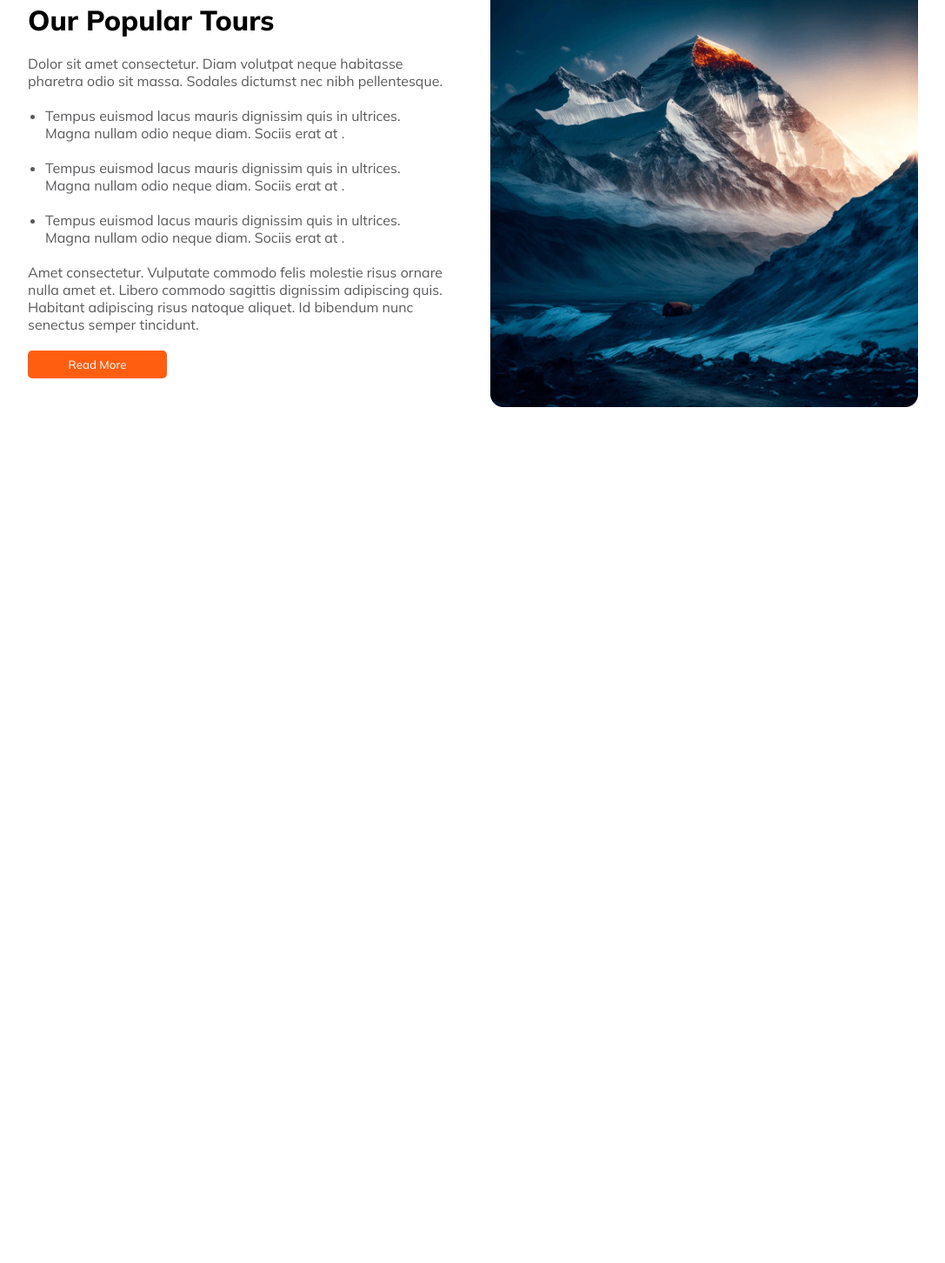
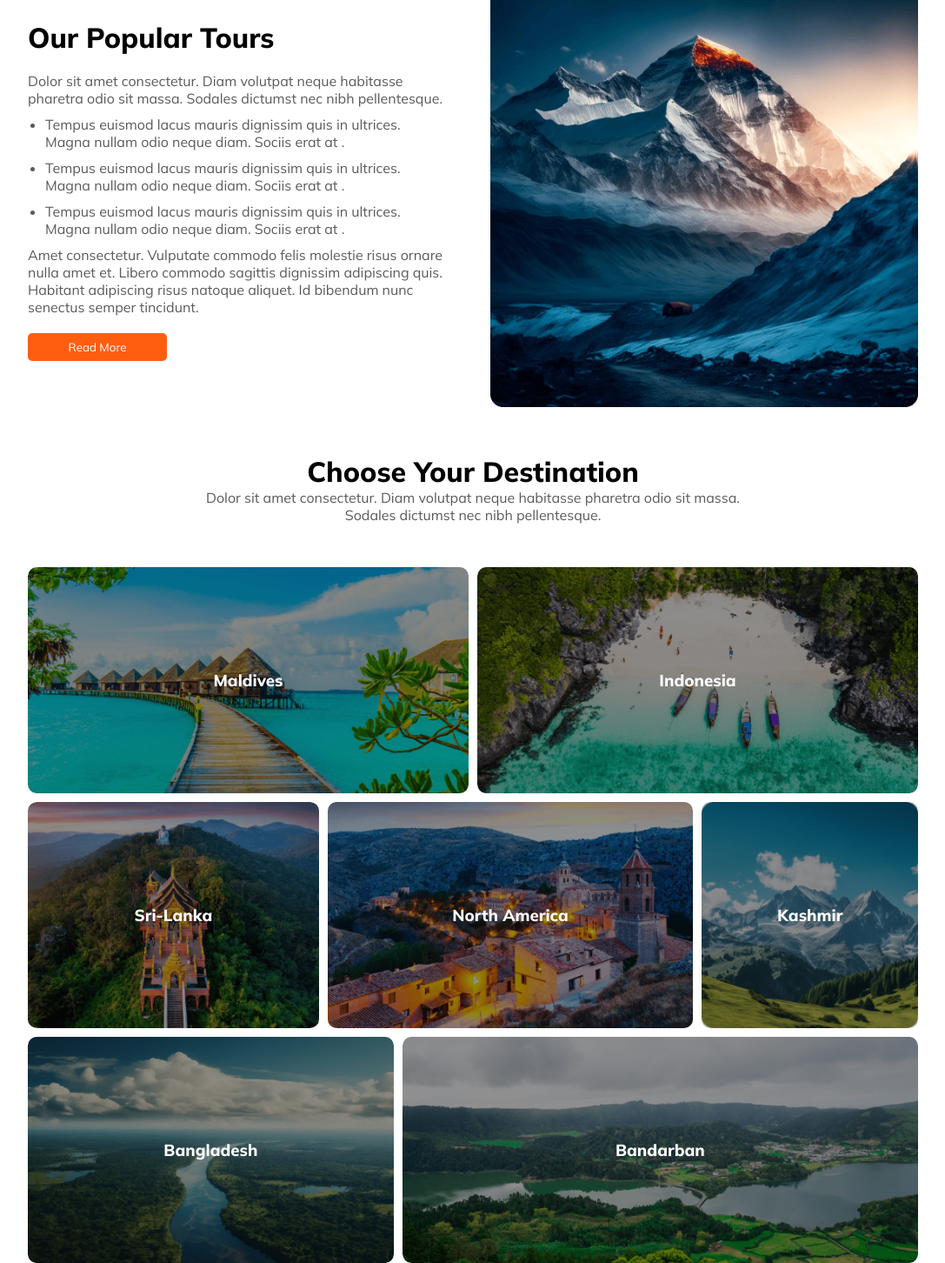
Before and after one commit to Paban09/ph-second-assignment, a plain HTML site: page index.html in a window 1280 px wide. Shown: the part 823-2275 px from the top of the page at 87% size, without its empty margins (96-1183 px from the left). Before the commit the page ends 1295 px from the top, so only its background shows below. Drawn offline with Linux system fonts and the light colour scheme.

Commit message:
destination-responsive-updated

```diff
--- a/css/style.css
+++ b/css/style.css
@@ -13,6 +13,7 @@
 :root{
     --orange-color:rgb(255,94,16);
     --white-color:rgb(255,255,255);
+    --black-color:rgb(0,0,0);
     --text-color:rgb(90,90,93);
     --form-text-color:rgb(152,152,153);
 
@@ -45,8 +46,18 @@
     margin-top: 50px;
 }
 
+
+
+.common-content{
+    width: 65%;
+    text-align: center;
+   /* border: 1px solid red; */
+
+}
+
 .common-heading{
     font-weight: var(--heading-font-weight);
+    color: var(--black-color);
     font-size: 2rem;
 }
 
@@ -181,7 +192,100 @@
     width: 100%;
 }
 
+/* destination section  */
+.destination{
+    /* border: 1px solid rebeccapurple; */
+    display: flex;
+    flex-direction: column;
+    align-items: center;
+    justify-content: center;
+}
+
+.destination-img-grid{
+    display: grid;
+    width: 100%;
+    height: 100vh;
+    grid-template-columns: repeat(12,1fr);
+    grid-template-rows: repeat(3,1fr);
+
+    gap: 10px;
+    /* border: 2px solid red; */
+    border-radius: 10px;
+    /* padding: 50px; */
+}
+
+[class*='img-card-']{
+    /* border: 1px solid red; */
+    border-radius: 10px;
+    background-position: center;
+    background-repeat: no-repeat;
+    background-size: cover;
+    display: flex;
+    justify-content: center;
+    align-items: center;
+    color: var(--white-color);
+}
+
+.img-card-1{
+    /* background-color: yellow; */
+    background-image: linear-gradient(rgba(0,0,0,.3),rgba(0,0,0,.3)), url(../images/imga.png);
+    grid-column: 1/span 6;
+    grid-row: 1/span 1;
+}
+.img-card-2{
+    background-image: linear-gradient(rgba(0,0,0,.3),rgba(0,0,0,.3)), url(../images/imgb.png);
+    /* background-color: green; */
+    grid-column: 7/span 6;
+    grid-row: 1/span 1;
+}
+.img-card-3{
+    /* background-color: red; */
+    background-image: linear-gradient(rgba(0,0,0,.3),rgba(0,0,0,.3)), url(../images/imgc.png);
+    grid-column: 1/span 4;
+    grid-row: 2/span 1;
+}
+
+.img-card-4{
+    /* background-color: green; */
+    background-image: linear-gradient(rgba(0,0,0,.3),rgba(0,0,0,.3)), url(../images/imgd.png);
+
+    grid-column: 5/span 5;
+    grid-row: 2/span 1;
+}
+
+.img-card-5{
+    /* background-color: yellow; */
+    background-image: linear-gradient(rgba(0,0,0,.3),rgba(0,0,0,.3)), url(../images/imgde.png);
+
+    grid-column: 10/span 3;
+    grid-row: 2/span 1;
+}
+
+.img-card-6{
+    /* background-color: yellow; */
+    background-image: linear-gradient(rgba(0,0,0,.3),rgba(0,0,0,.3)), url(../images/imgf.png);
+
+    grid-column: 1/span 5;
+    grid-row: 3/span 1;
+}
+
+.img-card-7{
+    /* background-color: red; */
+    background-image: linear-gradient(rgba(0,0,0,.3),rgba(0,0,0,.3)), url(../images/imgg.png);
+
+    grid-column: 6/span 7;
+    grid-row: 3/span 1;
+}
+
 @media screen and (max-width:600px) {
+
+    .common-content{
+        width: 80%;
+        text-align: center;
+       /* border: 1px solid red; */
+
+    }
+
     .nav-bar{
         flex-direction: column;
         height: 10vh;
@@ -214,4 +318,49 @@
         width: 90%;
         margin-top: 20px;
     }
+
+   .destination-img-grid{
+        grid-template-columns: 1fr;
+        grid-template-rows: repeat(7,1fr);
+   }
+
+   .img-card-1{
+        /* background-color: yellow; */
+        grid-column: 1/span 1;
+        grid-row: 1/span 1;
+    }
+    .img-card-2{
+        /* background-color: green; */
+        grid-column: 1/span 1;
+        grid-row: 2/span 1;
+    }
+    .img-card-3{
+        /* background-color: red; */
+        grid-column: 1/span 1;
+        grid-row: 3/span 1;
+    }
+
+    .img-card-4{
+        /* background-color: green; */
+        grid-column: 1/span 1;
+        grid-row: 4/span 1;
+    }
+
+    .img-card-5{
+        /* background-color: yellow; */
+        grid-column: 1/span 1;
+        grid-row: 5/span 1;
+    }
+
+    .img-card-6{
+        /* background-color: yellow; */
+        grid-column: 1/span 1;
+        grid-row: 6/span 1;
+    }
+
+    .img-card-7{
+        /* background-color: red; */
+        grid-column: 1/span 1;
+        grid-row: 7/span 1;
+    }
 }
--- a/index.html
+++ b/index.html
@@ -67,18 +67,72 @@
                 <div class="tour-section-content">
                     <h1 class="common-heading">Our Popular Tours</h1>
                     <p class="common-passage mt-2">Dolor sit amet consectetur. Diam volutpat neque habitasse pharetra odio sit massa. Sodales dictumst nec nibh pellentesque.</p>
-                    <ul class="common-passage px-2 mt-2">
-                        <li class="mt-2">Tempus euismod lacus mauris dignissim quis in ultrices. Magna nullam odio neque diam. Sociis erat at .</li>
-                        <li class="mt-2">Tempus euismod lacus mauris dignissim quis in ultrices. Magna nullam odio neque diam. Sociis erat at .</li>
-                        <li class="mt-2">Tempus euismod lacus mauris dignissim quis in ultrices. Magna nullam odio neque diam. Sociis erat at .</li>
+                    <ul class="common-passage px-2">
+                        <li class="mt-1">Tempus euismod lacus mauris dignissim quis in ultrices. Magna nullam odio neque diam. Sociis erat at .</li>
+                        <li class="mt-1">Tempus euismod lacus mauris dignissim quis in ultrices. Magna nullam odio neque diam. Sociis erat at .</li>
+                        <li class="mt-1">Tempus euismod lacus mauris dignissim quis in ultrices. Magna nullam odio neque diam. Sociis erat at .</li>
                     </ul>
-                    <p class="mt-2 common-passage">Amet consectetur. Vulputate commodo felis molestie risus ornare nulla amet et. Libero commodo sagittis dignissim adipiscing quis. Habitant adipiscing risus natoque aliquet. Id bibendum nunc senectus semper tincidunt. </p>
+                    <p class="mt-1 common-passage">Amet consectetur. Vulputate commodo felis molestie risus ornare nulla amet et. Libero commodo sagittis dignissim adipiscing quis. Habitant adipiscing risus natoque aliquet. Id bibendum nunc senectus semper tincidunt. </p>
                     <button class="mt-2 common-button">Read More</button>
                 </div>
                 <div class="tour-section-img">
                     <img src="./images/tourimg.png" alt="">
                 </div>
             </div>
+        </section>
+
+
+        <!-- choose destination section  -->
+        <section>
+            <div class="container">
+                <div class="destination mt-5">
+                    <div class="common-content">
+                        <h1 class="common-heading">Choose Your Destination</h1>
+                        <p class="common-passage">
+                            Dolor sit amet consectetur. Diam volutpat neque habitasse pharetra odio sit massa. Sodales dictumst nec nibh pellentesque.
+                        </p>
+                    </div>
+                    <div class="destination-img-grid mt-5">
+                        <div class="img-card-1">
+                            <div class="img-card-content">
+                                <h3>Maldives</h3>
+                            </div>
+                        </div>
+                        <div class="img-card-2">
+                            <div class="img-card-content">
+                                <h3>Indonesia</h3>
+                            </div>
+                        </div>
+                        <div class="img-card-3">
+                            <div class="img-card-content">
+                                <h3>Sri-Lanka</h3>
+                            </div>
+                        </div>
+                        <div class="img-card-4">
+                            <div class="img-card-content">
+                                <h3>North America</h3>
+                            </div>
+                        </div>
+                        <div class="img-card-5">
+                            <div class="img-card-content">
+                                <h3>Kashmir</h3>
+                            </div>
+                        </div>
+                        <div class="img-card-6">
+                            <div class="img-card-content">
+                                <h3>Bangladesh</h3>
+                            </div>
+                        </div>
+                        <div class="img-card-7">
+                            <div class="img-card-content">
+                                <h3>Bandarban</h3>
+                            </div>
+                        </div>
+                    </div>
+
+                </div>
+            </div>
+
         </section>
     </main>
 
```
